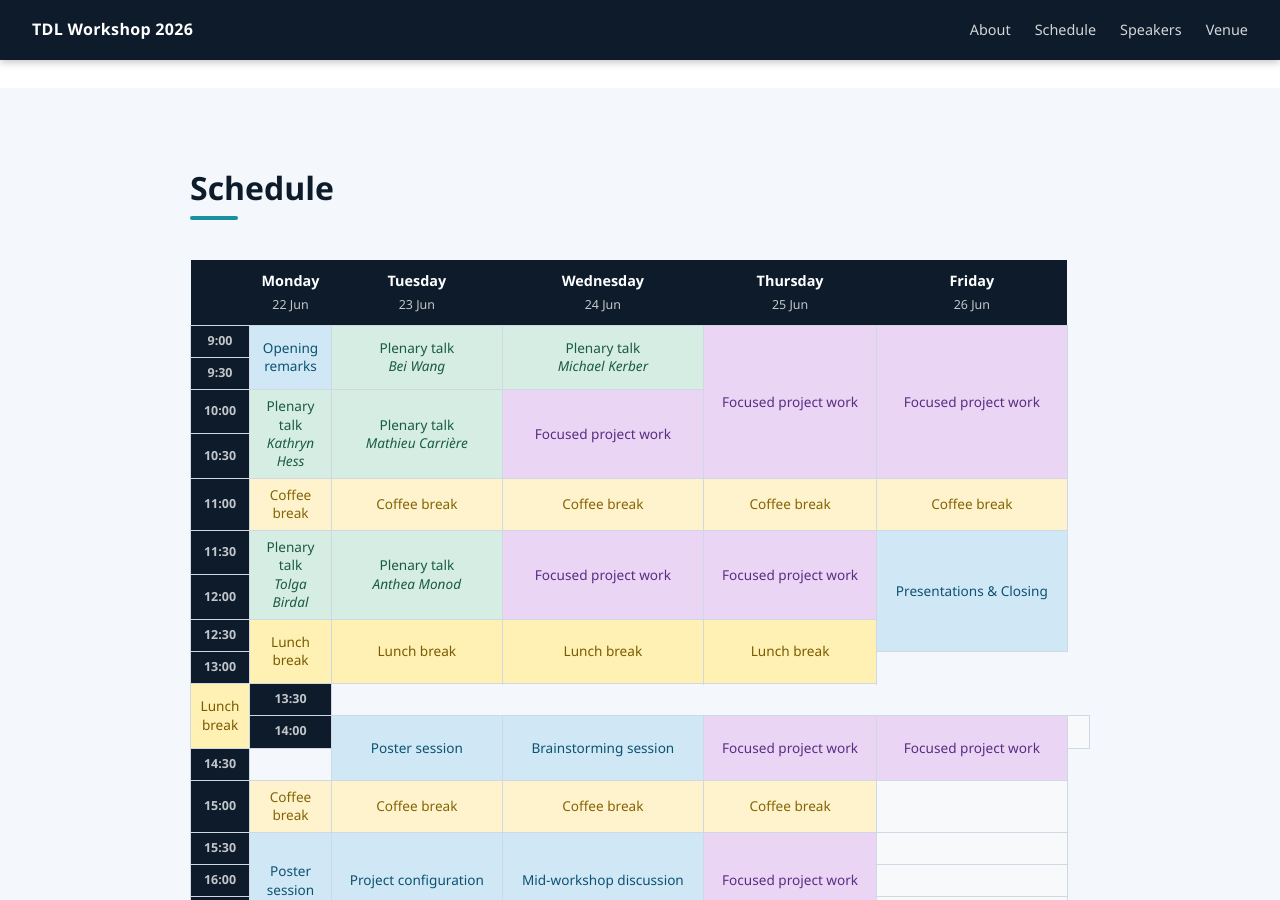
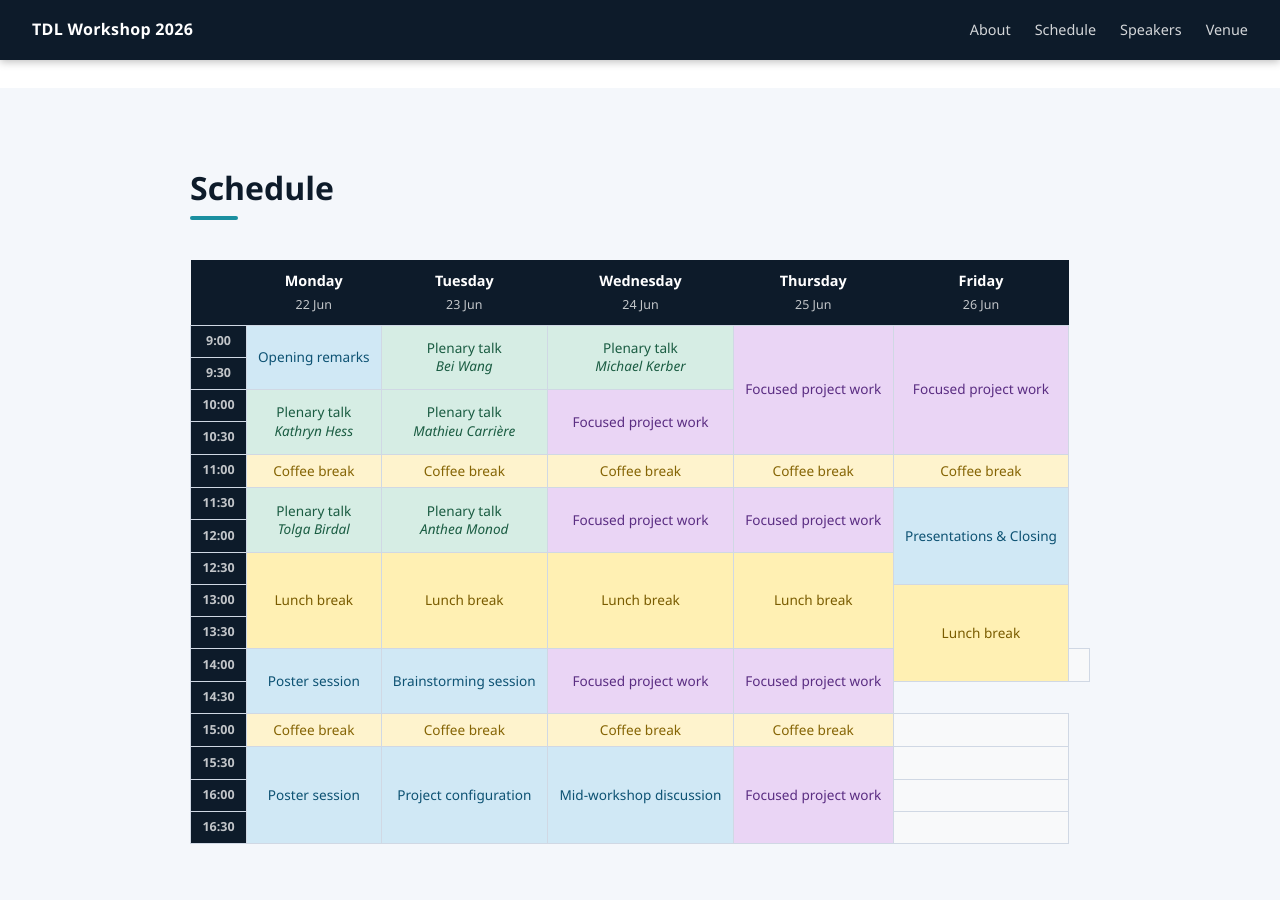
Before and after one commit to aidos-lab/tdl-workshop, a Jekyll site: the page built from index.html, in a window 1280 px wide and 900 px high, scrolled down 887 px. Built offline with Jekyll 4.4.1, drawn with Linux system fonts in a browser that asks for light colours.

Commit message:
fixed schedule

```diff
--- a/index.html
+++ b/index.html
@@ -113,9 +113,13 @@ layout: default
           <td class="ev-lunch" rowspan="3">Lunch break</td>
           <td class="ev-lunch" rowspan="3">Lunch break</td>
         </tr>
-        <tr><td class="sg-time">13:00</td></tr>
+        <tr>
+          <td class="sg-time">13:00</td>
           <td class="ev-lunch" rowspan="3">Lunch break</td>
-        <tr><td class="sg-time">13:30</td></tr>
+        </tr>
+        <tr>
+          <td class="sg-time">13:30</td>
+        </tr>
         <tr>
           <td class="sg-time">14:00</td>
           <td class="ev-other" rowspan="2">Poster session</td>
```
